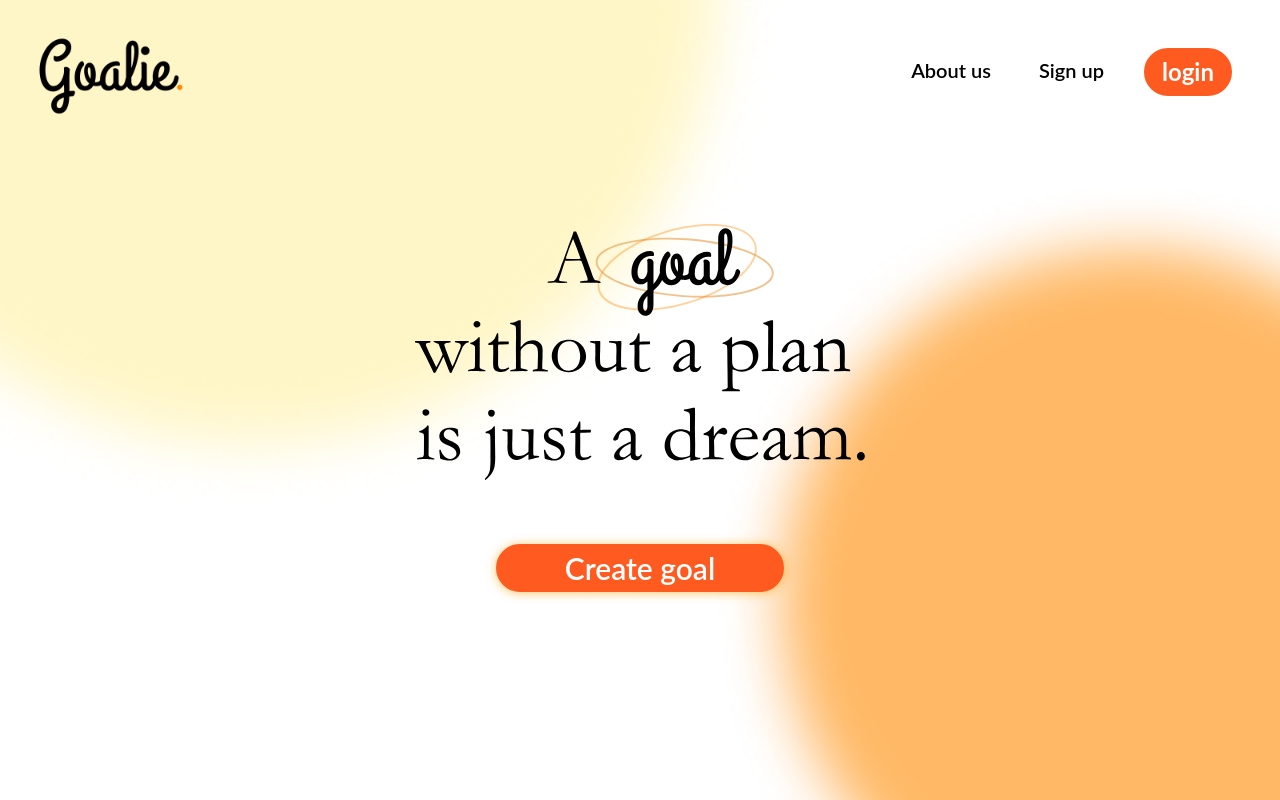
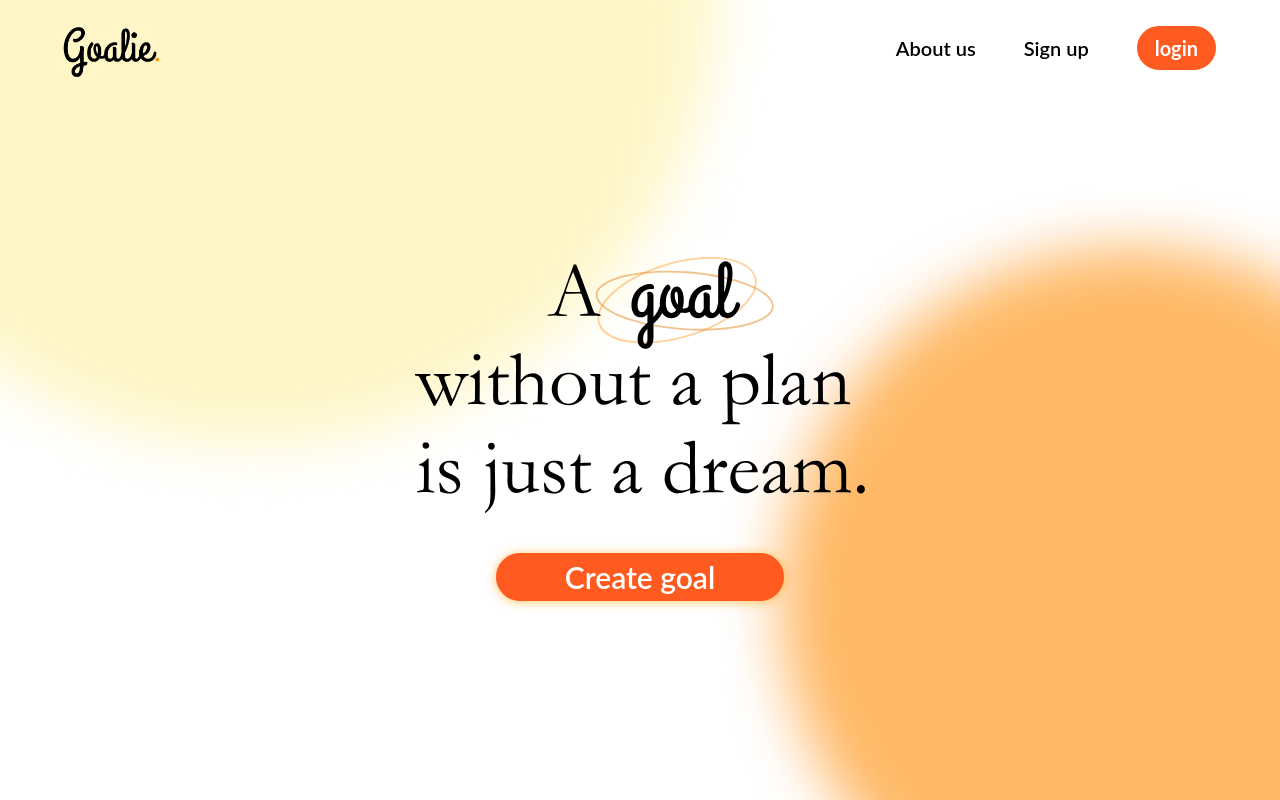
Before and after one commit to Ashirwad-Shetye/Goalie-frontend, a React (Create React App) app: page / in a window 1280 px wide. Built offline with nearby package versions, Linux system fonts and the light colour scheme; no server answers.

Commit message:
home UI fixed

```diff
--- a/src/App.tsx
+++ b/src/App.tsx
@@ -53,38 +53,38 @@ function App() {
         <div>
           <Routes>
             <Route path="/" element={<Home />} />
-            <Route
+            {/* <Route
               path="/dashboard"
               element={
                 <Protected fallBackRoute="/login" isLoggedIn={isLoggedIn}>
                   <Dashboard />
                 </Protected>
               }
-            />
-            {/* <Route path="/dashboard" element={<Dashboard />} /> */}
-            <Route
+            /> */}
+            <Route path="/dashboard" element={<Dashboard />} />
+            {/* <Route
               path="/feed"
               element={
                 <Protected fallBackRoute="/login" isLoggedIn={isLoggedIn}>
                   <Feed />
                 </Protected>
               }
-            />
-            {/* <Route path="/feed" element={<Feed />} /> */}
+            /> */}
+            <Route path="/feed" element={<Feed />} />
             <Route path="/signup" element={<Signup />} />
             <Route path="/aboutus" element={<AboutUs />} />
             <Route path="/login" element={<Login {...loginProps} />} />
             <Route path="/logout" element={<Logout {...logoutProps} />} />
 
-            {/* <Route path="/creategoal" element={<CreateGoal />} /> */}
-            <Route
+            <Route path="/creategoal" element={<CreateGoal />} />
+            {/* <Route
               path="/creategoal"
               element={
                 <Protected fallBackRoute="/login" isLoggedIn={isLoggedIn}>
                   <CreateGoal />
                 </Protected>
               }
-            />
+            /> */}
             <Route path="/error" element={<ErrorGeneral />} />
             <Route path="/error_404" element={<Error404 />} />
           </Routes>
--- a/src/components/homepage/dropdown.tsx
+++ b/src/components/homepage/dropdown.tsx
@@ -1,83 +1,88 @@
-import React from 'react'
-import { useState } from 'react'
-import { useNavigate } from 'react-router-dom'
-import { AiOutlineMenu, } from 'react-icons/ai'
+import React from "react";
+import { useState } from "react";
+import { useNavigate } from "react-router-dom";
+import { AiOutlineMenu } from "react-icons/ai";
 // import { RiDashboard2Line } from 'react-icons/ri'
 
-interface ItemProps{
-  icon: React.ReactElement
-  children: React.ReactNode
+interface ItemProps {
+  icon: React.ReactElement;
+  children: React.ReactNode;
 }
 
 function Dropdown() {
   return (
-    <div className='absolute right-36 mt-11 md:hidden'>
+    <div className="md:hidden">
       <Menu>
-          <MenuItem icon={<AiOutlineMenu/>}>
-            <DropdownMenu/>
+        <MenuItem icon={<AiOutlineMenu />}>
+          <DropdownMenu />
         </MenuItem>
       </Menu>
     </div>
-  )
+  );
 }
 
-export default Dropdown
+export default Dropdown;
 
-
-function DropdownMenu(){
-
-  function DropdownItem(props: {children: React.ReactNode}){
-    return(
-      <ul className='text-center rounded-lg border-1
-        cursor-pointer text-xl font-lato font-semibold p-0.5'>
+function DropdownMenu() {
+  function DropdownItem(props: { children: React.ReactNode }) {
+    return (
+      <ul
+        className="text-center rounded-lg border-1
+        cursor-pointer text-xl font-lato font-semibold p-0.5"
+      >
         {props.children}
       </ul>
-    )
+    );
   }
 
-  const navigate = useNavigate()
+  const navigate = useNavigate();
 
   return (
-    <div className='absolute text-slate-800 mt-16 w-48 bg-white shadow-lg -translate-x-16 rounded-lg
-      overflow-hidden p-1'>
+    <div
+      className="absolute text-slate-800 mt-16 w-48 bg-white shadow-lg -translate-x-16 rounded-lg
+      overflow-hidden p-1"
+    >
       <DropdownItem>
         <li
-            onClick={() => navigate('/aboutus')}
-            className='rounded-lg duration-200 hover:bg-orange-500 hover:bg-opacity-20 py-2'>
+          onClick={() => navigate("/aboutus")}
+          className="rounded-lg duration-200 hover:bg-orange-500 hover:bg-opacity-20 py-2"
+        >
           {/* <div className='text-2xl ml-2 mr-4'><RiDashboard2Line/></div> */}
-            About us</li>
+          About us
+        </li>
         <li
-            onClick={() => navigate('/signup')}
-            className='rounded-lg duration-200 hover:bg-orange-500 hover:bg-opacity-20 py-2'>
+          onClick={() => navigate("/signup")}
+          className="rounded-lg duration-200 hover:bg-orange-500 hover:bg-opacity-20 py-2"
+        >
           {/* <div className='text-2xl ml-2 mr-4'><RiDashboard2Line/></div> */}
-            Sign up</li>
+          Sign up
+        </li>
       </DropdownItem>
     </div>
-  )
+  );
 }
 
-function Menu(props: {children: React.ReactNode}){
+function Menu(props: { children: React.ReactNode }) {
   return (
-    <nav className=''>
-      <ul className=''>{props.children}</ul>
+    <nav className="">
+      <ul className="">{props.children}</ul>
     </nav>
-  )
+  );
 }
 
-function MenuItem(props: ItemProps){
-
-  const [open, setOpen] = useState(false)
+function MenuItem(props: ItemProps) {
+  const [open, setOpen] = useState(false);
 
   return (
-    <li className='w-20 flex align-middle justify-center'>
+    <li className="w-20 flex align-middle justify-center">
       <button
-        className='text-3xl rounded-full m-2 p-2 flex
-        align-middle justify-center hover:bg-orange-500 hover:bg-opacity-30 duration-200'
+        className="text-3xl rounded-full m-2 p-2 flex
+        align-middle justify-center hover:bg-orange-500 hover:bg-opacity-30 duration-200"
         onClick={() => setOpen(!open)}
       >
         {props.icon}
       </button>
       {open && props.children}
     </li>
-  )
+  );
 }
--- a/src/components/homepage/header.tsx
+++ b/src/components/homepage/header.tsx
@@ -1,40 +1,48 @@
-import React from 'react'
-import logo from '../../styles/assets/logo/logo.png';
-import { useNavigate } from 'react-router-dom';
-import Dropdown from './dropdown'
-
+import React from "react";
+import logo from "../../styles/assets/logo/logo.png";
+import { useNavigate } from "react-router-dom";
+import Dropdown from "./dropdown";
 
 function Header() {
-
-    const navigate = useNavigate();
+  const navigate = useNavigate();
 
   return (
-    <nav className='container w-screen flex justify-end h-32 md:h-28 z-20'>
-        <div className='top-8 w-36 absolute left-4 cursor-pointer md:w-48 md:top-4'>
-            <img src={logo} alt="" />
-        </div>
-        <div className='justify-center'>
-            <ul className='hidden absolute right-44 md:flex items-center space-x-8 lg:space-x-12 text-xl
-                font-lato font-semibold my-14'>
-                <li onClick={
-                    () => navigate('/aboutus')}
-                    className='hover:text-orange-600 duration-200 cursor-pointer'>About us
-                </li>
-                <li onClick={
-                    () => navigate('/signup')}
-                    className='hover:text-orange-600 duration-200 cursor-pointer'>Sign up
-                </li>
-            </ul>
+    <nav className="container relative mx-auto flex h-24 z-20 items-center">
+      <div className="top-8 w-32 ml-2 lg:left-4 cursor-pointer">
+        <img src={logo} alt="goalie logo" />
+      </div>
+      <section className="absolute right-6 md:space-x-8 lg:space-x-12 flex items-center">
+        <div className="justify-center">
+          <ul
+            className="hidden right-44 md:flex items-center space-x-8 lg:space-x-12 text-xl justify-evenly
+                font-lato font-semibold"
+          >
+            <li
+              onClick={() => navigate("/aboutus")}
+              className="hover:text-orange-600 duration-200 cursor-pointer"
+            >
+              About us
+            </li>
+            <li
+              onClick={() => navigate("/signup")}
+              className="hover:text-orange-600 duration-200 cursor-pointer"
+            >
+              Sign up
+            </li>
+          </ul>
         </div>
         <Dropdown />
         <button
-            className='absolute right-12 top-12 text-2xl font-lato bg-orange-500
-                    text-white font-bold py-1.5 px-4 rounded-full hover:bg-transparent
-                    hover:text-orange-500 border-orange-500 duration-200 border-2 hover:shadow-none'
-                    onClick={() => navigate('/login')}
-        >login</button>
+          className="text-xl font-lato bg-orange-500
+                    text-white font-bold h-fit py-1.5 px-4 rounded-full hover:bg-transparent
+                    hover:text-orange-500 border-orange-500 duration-200 border-2 hover:shadow-none"
+          onClick={() => navigate("/login")}
+        >
+          login
+        </button>
+      </section>
     </nav>
-  )
+  );
 }
 
-export default Header
+export default Header;
--- a/src/pages/home.tsx
+++ b/src/pages/home.tsx
@@ -1,31 +1,33 @@
-import React from 'react'
-import Header from '../components/homepage/header'
-import quote from '../styles/assets/svg/quote.svg'
-import { useNavigate } from 'react-router-dom';
-
+import React from "react";
+import Header from "../components/homepage/header";
+import quote from "../styles/assets/svg/quote.svg";
+import { useNavigate } from "react-router-dom";
 
 function Home() {
   const navigate = useNavigate();
 
   return (
-    <div className="bg-home bg-no-repeat bg-cover bg-fixed
-    min-h-screen min-w-screen max-h-fit max-w-screen align-bottom justify-center">
+    <div className="bg-home bg-no-repeat bg-cover bg-fixed min-h-screen min-w-screen max-h-fit max-w-screen">
+      <main className="min-w-screen h-screen relative max-w-[1200px] mx-auto">
         <Header />
-        <div className='container relative top-20 md:top-28 text-center h-4/6 w-fit mx-auto align-middle gap-16 content-center
-          grid'>
+        <div className="my-auto text-center h-5/6 mx-auto space-y-10 flex flex-col justify-center align-middle">
           <img
             src={quote}
             alt="A goal without a plan is just a dream"
-            className='w-96 md:w-[400px] lg:w-[450px]'/>
+            className="w-96 md:w-[400px] lg:w-[450px] mx-auto"
+          />
           <button
-            onClick={() => navigate('/creategoal')}
-            className='bg-orange-500 w-64 md:w-72 h-12 text-3xl text-white justify-self-center
+            onClick={() => navigate("/creategoal")}
+            className="bg-orange-500 w-64 md:w-72 h-12 text-3xl text-white mx-auto
               font-lato font-semibold rounded-full shadow-goalBtn hover:bg-transparent
-              hover:text-orange-500 border-2 border-orange-500 duration-200 hover:shadow-none'
-          >Create goal</button>
+              hover:text-orange-500 border-2 border-orange-500 duration-200 hover:shadow-none"
+          >
+            Create goal
+          </button>
         </div>
+      </main>
     </div>
-  )
+  );
 }
 
-export default Home
+export default Home;
```
Lines whose indentation alone changed are shown as unchanged.
